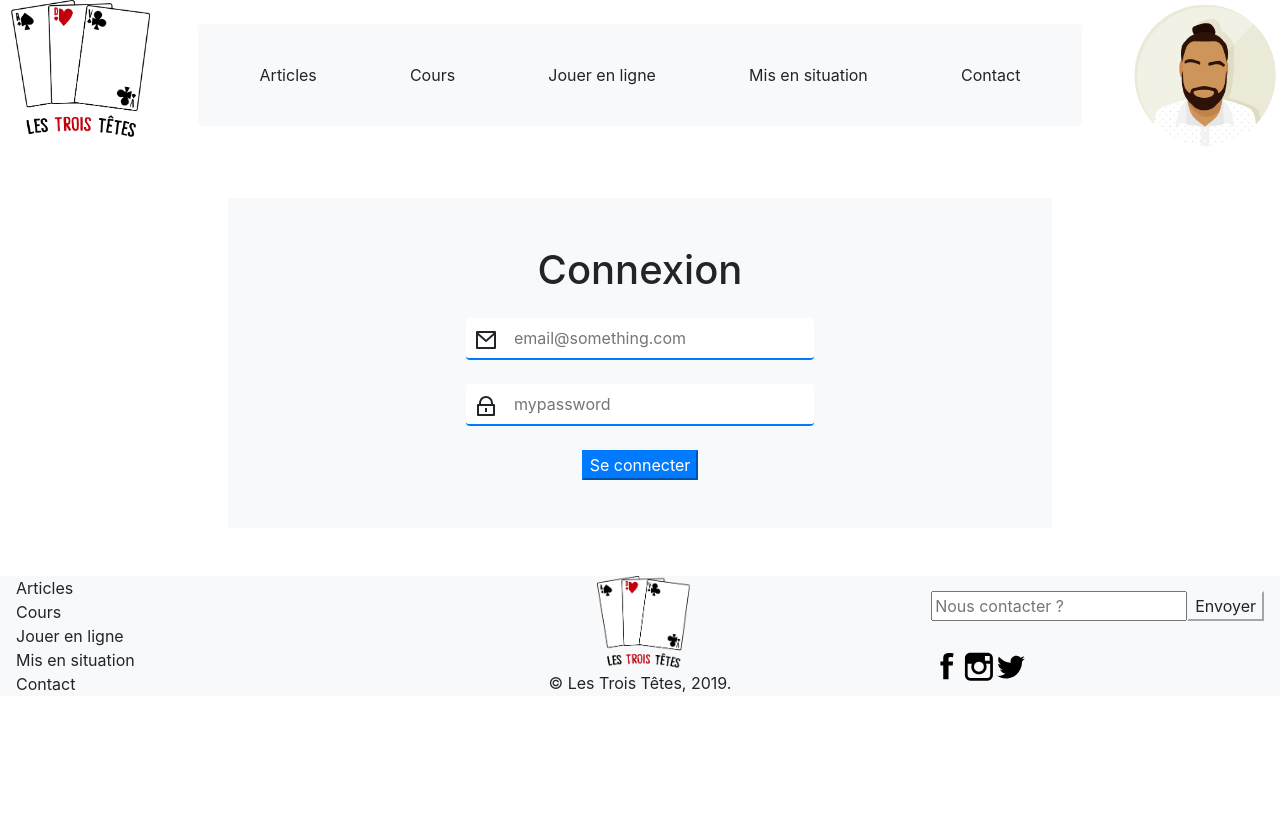
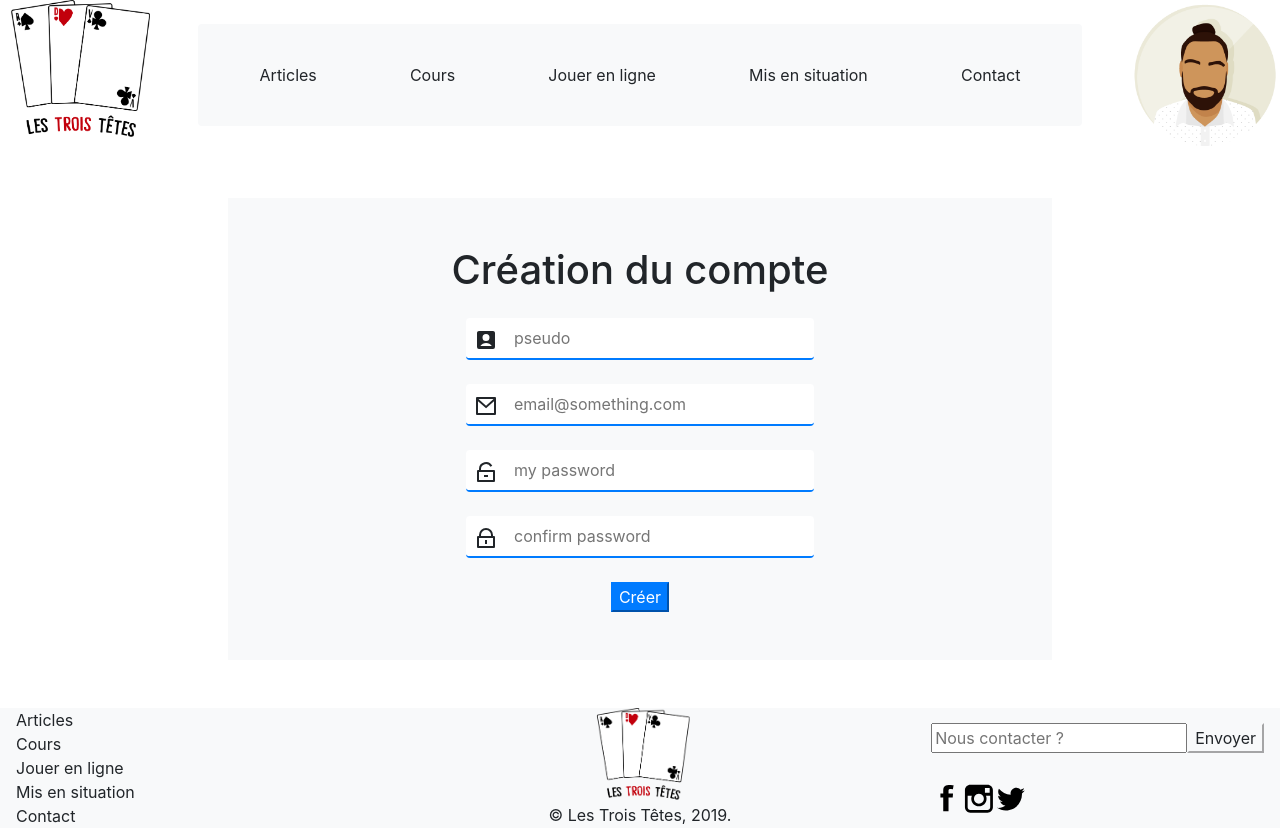
Before and after one commit to ThomFDV/projet-annuel-les-trois-tetes, an Angular app in the folder my-app/: page /register in a window 1280 px wide. Before the commit the page ends 800 px from the top, so only its background shows below. Built offline with nearby package versions, Linux system fonts and the light colour scheme.

Commit message:
Update the content of the register section

```diff
--- a/my-app/src/app/account/register-account/register-account.component.html
+++ b/my-app/src/app/account/register-account/register-account.component.html
@@ -1,7 +1,13 @@
 <section class="container-fluid col-lg-8 d-flex flex-column mt-5">
   <div class="bg-light p-5">
-    <h1 class="pb-3 text-center">Connexion</h1>
+    <h1 class="pb-3 text-center">Création du compte</h1>
     <form action="" class="d-flex flex-column">
+      <div class="c-account__inputs mx-auto mb-4">
+        <svg class="c-account__icons">
+          <use xlink:href="../../../assets/icons/icons.svg#user"></use>
+        </svg>
+        <input class="c-account__field border-0 rounded" type="text" placeholder="pseudo">
+      </div>
       <div class="c-account__inputs mx-auto mb-4">
         <svg class="c-account__icons">
           <use xlink:href="../../../assets/icons/icons.svg#mail"></use>
@@ -10,11 +16,17 @@
       </div>
       <div class="c-account__inputs mx-auto mb-4">
         <svg class="c-account__icons">
+          <use xlink:href="../../../assets/icons/icons.svg#unlock"></use>
+        </svg>
+        <input class="c-account__field border-0 rounded" type="password" placeholder="my password">
+      </div>
+      <div class="c-account__inputs mx-auto mb-4">
+        <svg class="c-account__icons">
           <use xlink:href="../../../assets/icons/icons.svg#lock"></use>
         </svg>
-        <input class="c-account__field border-0 rounded" type="password" placeholder="mypassword">
+        <input class="c-account__field border-0 rounded" type="password" placeholder="confirm password">
       </div>
-      <button class="btn-primary m-auto">Se connecter</button>
+      <button class="btn-primary m-auto">Créer</button>
     </form>
   </div>
 </section>
```
